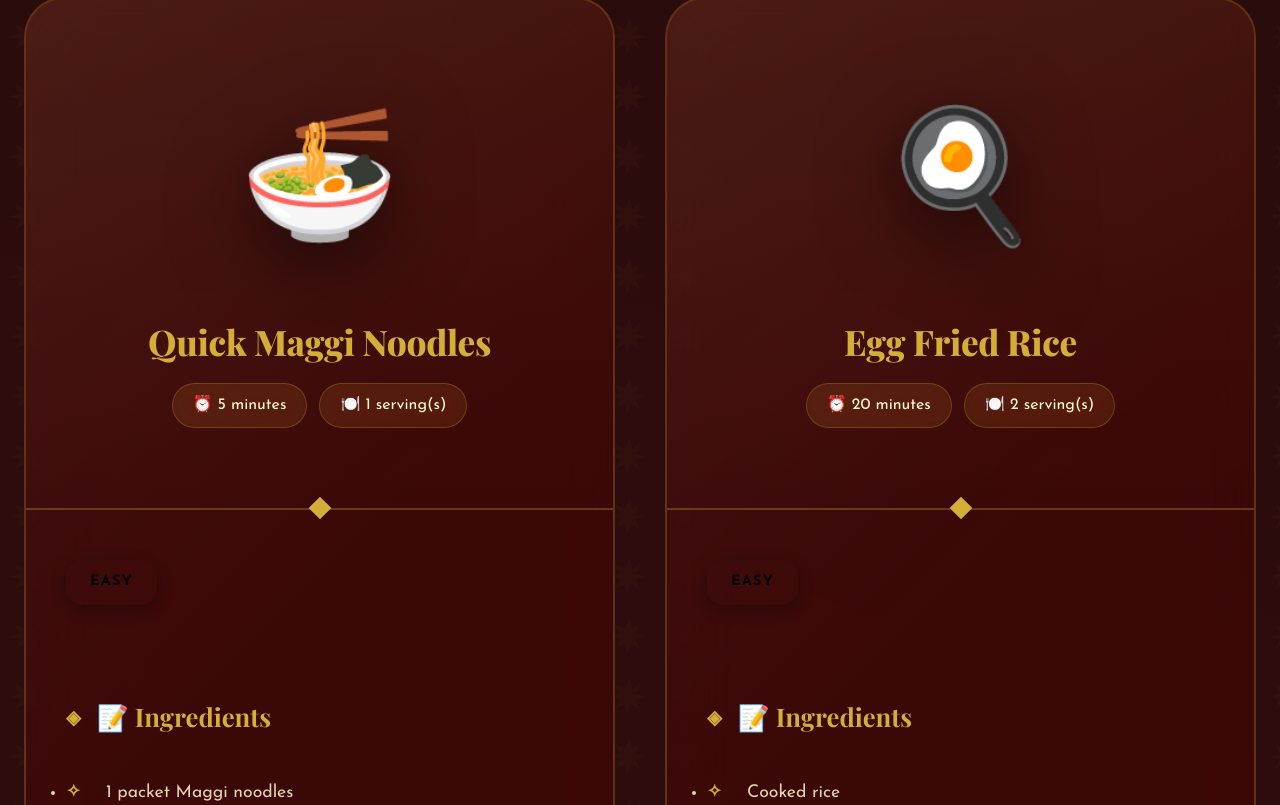
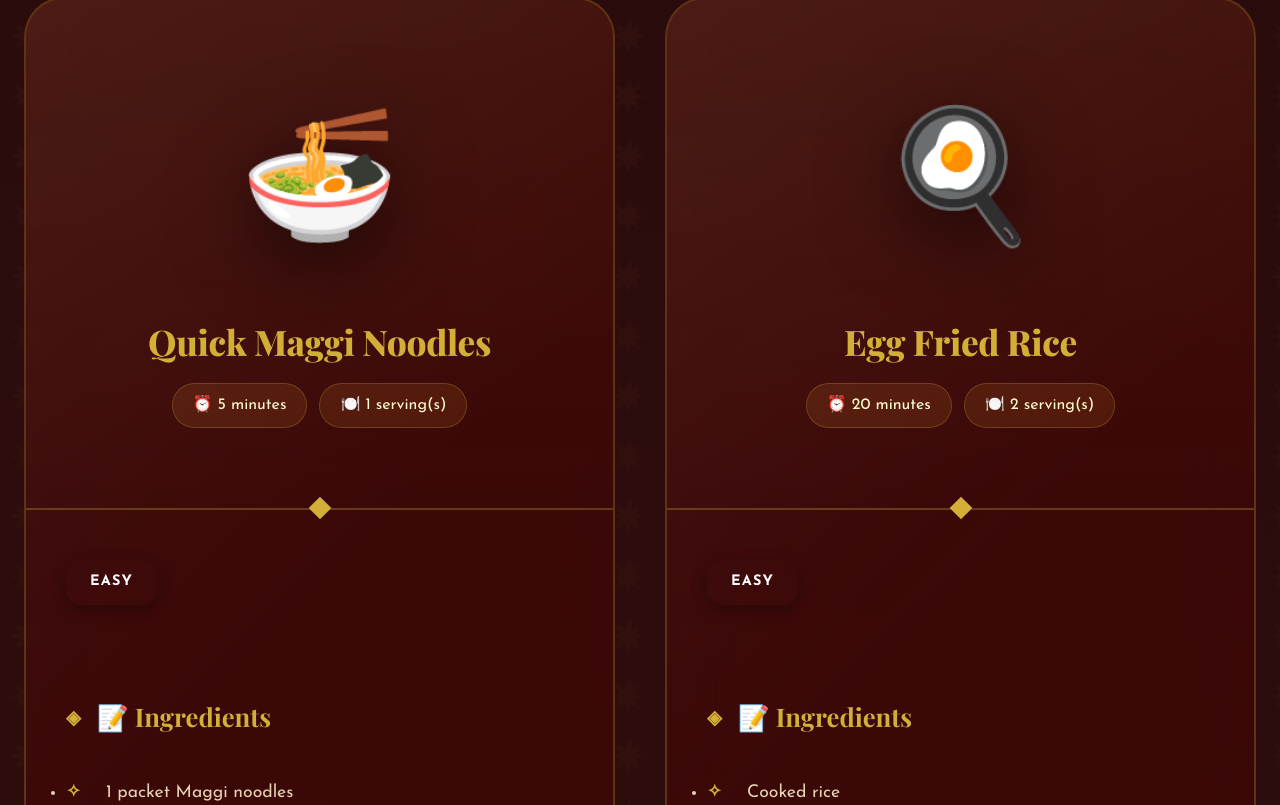
Before and after one commit to rahulbonkur/devops-infrastructure-project, a Flask app: page / in a window 1280 px wide. Shown: the part 1361-2166 px from the top of the page. Run offline with Flask 3, Linux system fonts and the light colour scheme; some web fonts are replaced.

Commit message:
Update index.html

```diff
--- a/recipe-app/templates/index.html
+++ b/recipe-app/templates/index.html
@@ -374,7 +374,7 @@
 
         .difficulty-easy {
             background: var(--success);
-            color: #000;
+            color: #fff;
         }
 
         .difficulty-medium {
@@ -517,7 +517,7 @@
     <!-- Header -->
     <div class="header">
         <div class="header-content">
-            <div style="font-size: 3rem; margin-bottom: 20px;">🪔 � 🪔</div>
+            <div style="font-size: 3rem; margin-bottom: 20px;">🪔🪔</div>
             <h1>Indian Heritage Recipes</h1>
             <p class="subtitle">Traditional flavors and authentic spices for the modern bachelor chef</p>
             <div class="search-bar">
```
